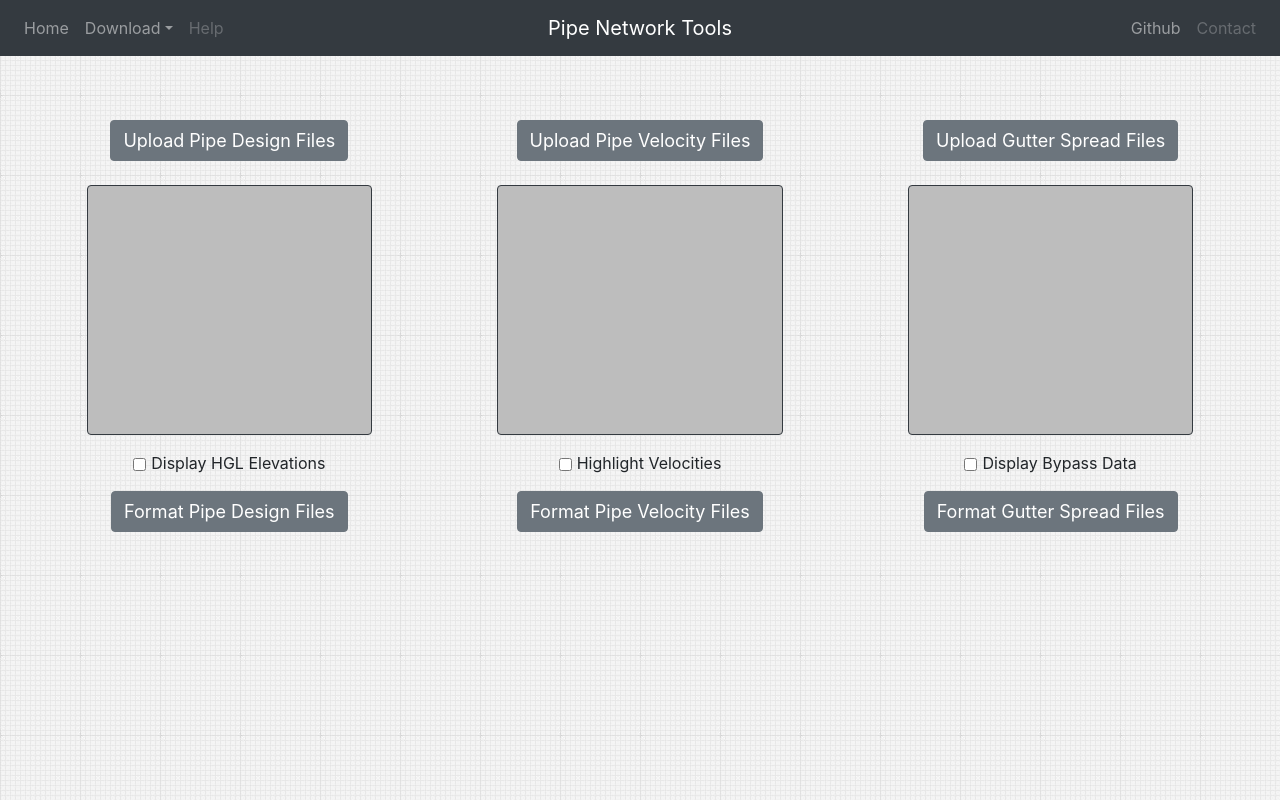
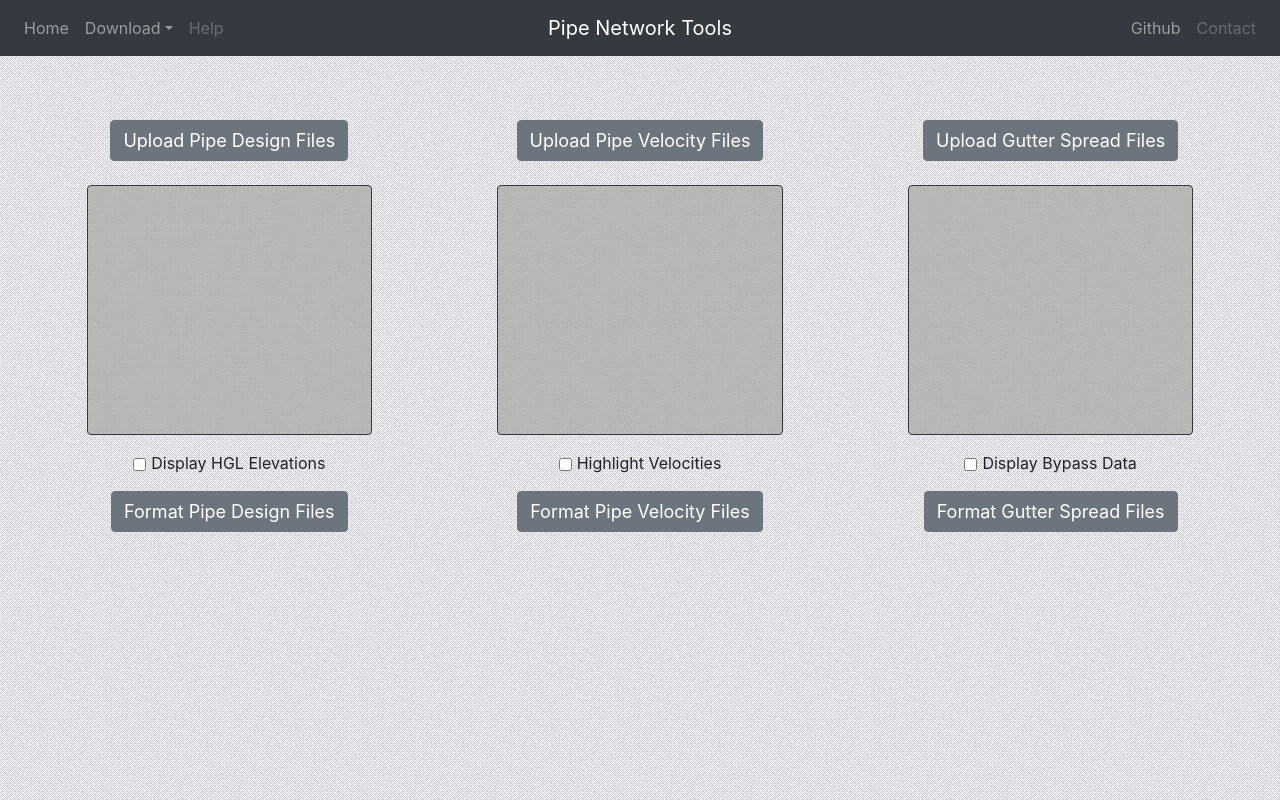
Before and after one commit to bryantinge/Pipe-Network-Tools, a Flask app: page / in a window 1280 px wide. Run offline with Flask 2, Linux system fonts and the light colour scheme; some libraries are stand-ins or nearby versions.

Commit message:
Changed CSS background

```diff
--- a/static/css/master.css
+++ b/static/css/master.css
@@ -15,8 +15,8 @@
 
 body {
   padding-top: 3.5rem;
-  background: #f7f6fc url(../images/bg_graph.png) repeat 50% 0;
-  background-position: 0px 15px;
+  background-color: #f7f6fc;
+  background-image: url(../images/light-mesh.png);
 }
 
 input[type='file'] {
@@ -63,6 +63,7 @@ input[type='submit'] {
   width: 100%;
   height: 250px;
   background-color: #bdbdbd;
+  background-image: url(../images/light-mesh.png);
   border-style: solid;
   border-color: #343a40;
   border-width: 1.5px;
```
Also changed, not shown: static/images/light-mesh.png (added).
